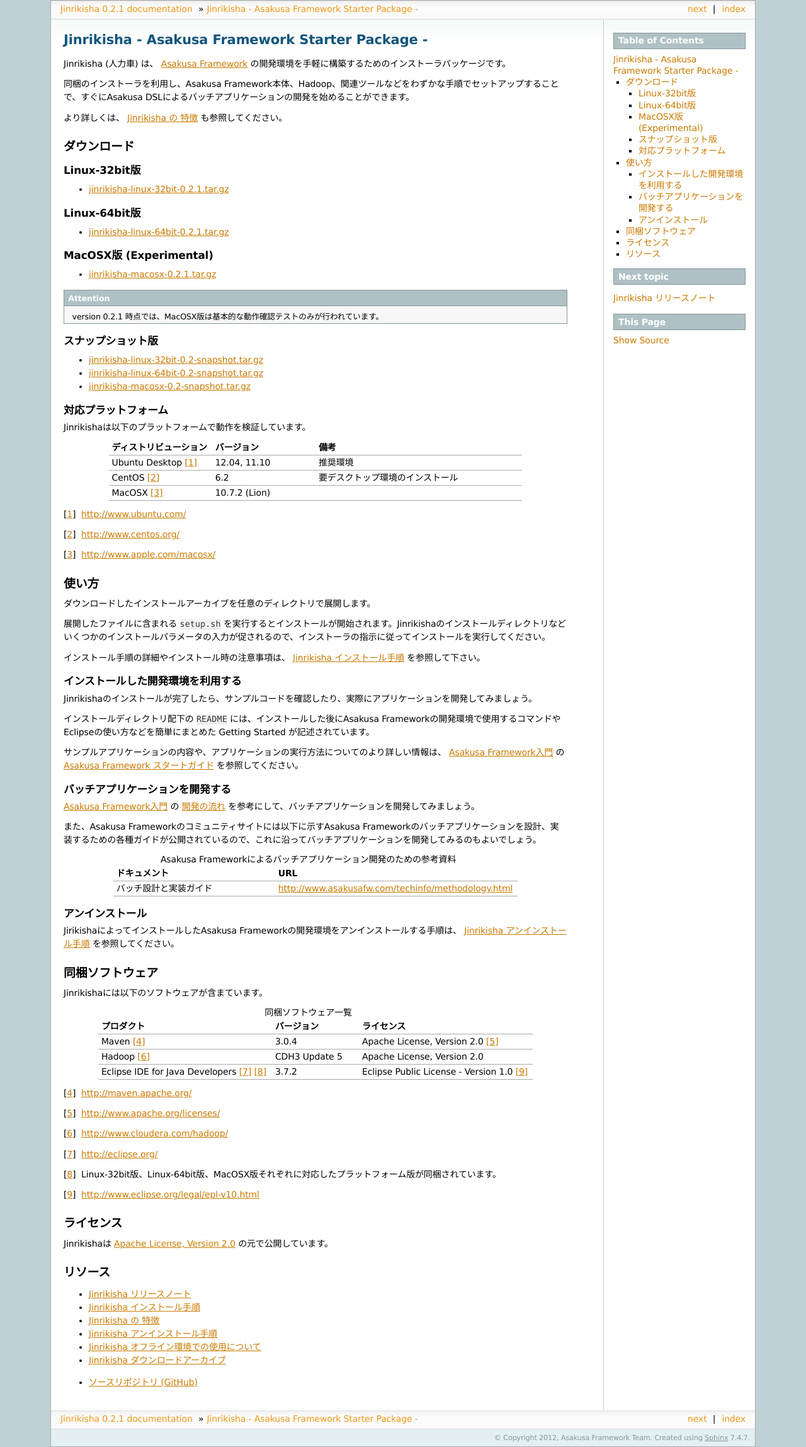
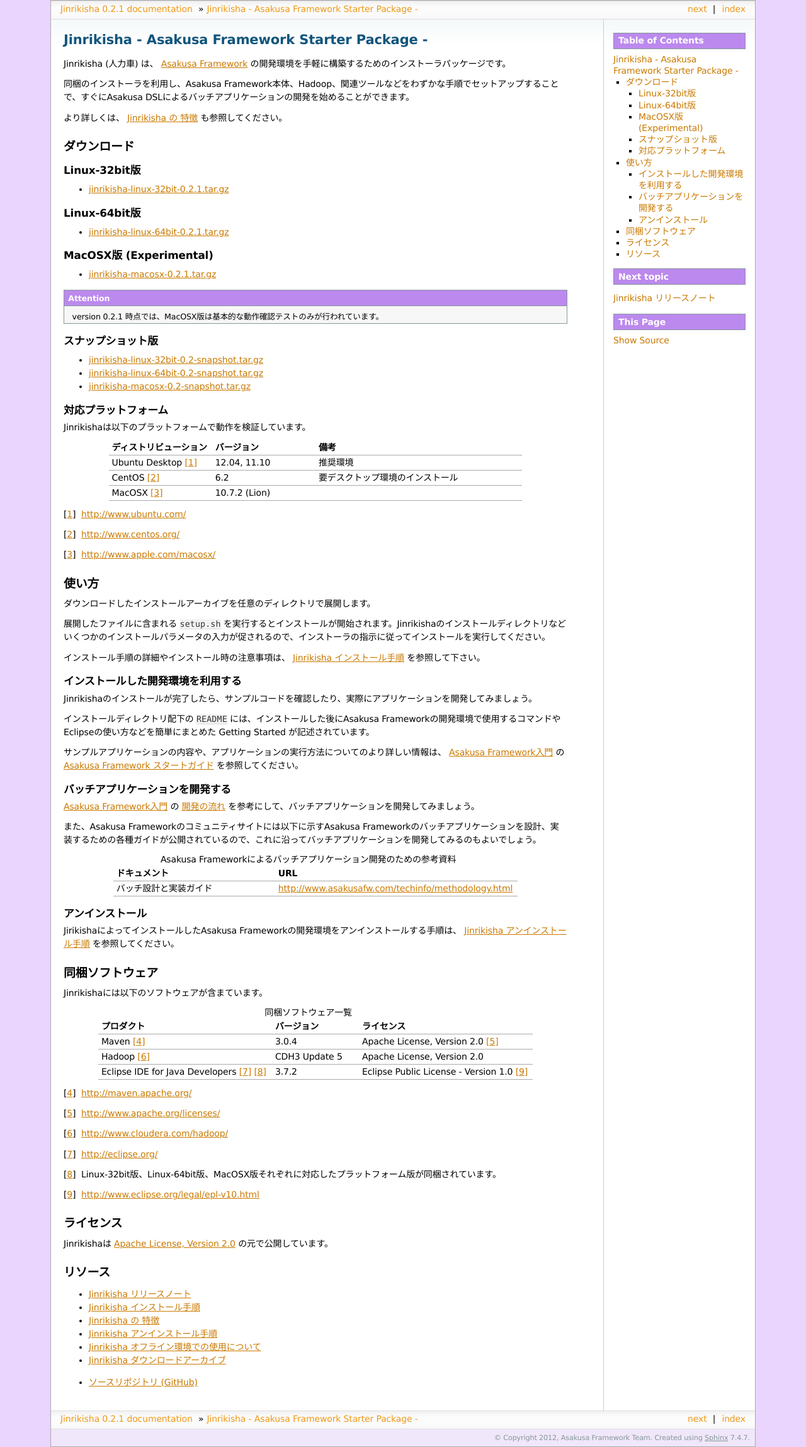
Before and after one commit to asakusafw/asakusafw-starter, a Sphinx documentation site: the page built from jinrikisha/docs/ja/source/index.rst, in a window 1280 px wide. Shown: the whole page at 63% size. Built offline with Sphinx 7.4.7, drawn with Linux system fonts in a browser that asks for light colours; formulas are drawn with MathJax 3.

Commit message:
Changed logo image and theme colors.
Special thanks to kis <http://twitter.com/kis> for creating the new logo design!!

```diff
--- a/jinrikisha/docs/ja/source/_theme/asakusa/static/asakusa.css
+++ b/jinrikisha/docs/ja/source/_theme/asakusa/static/asakusa.css
@@ -1,4 +1,21 @@
 @import url('sphinxdoc.css');
+
+body {
+  background-color: #ead5ff;
+}
+
+div.admonition p.admonition-title,
+div.warning p.admonition-title {
+  background-color: #bc89ee;
+}
+
+div.sphinxsidebar h3, div.sphinxsidebar h4 {
+  background-color: #bc89ee;
+}
+
+div.footer {
+  background-color: #f0e7fa;
+}
 
 .section h1 {
   font-size: 1.7em;
```
Also changed, not shown: jinrikisha/docs/ja/source/_static/logo.png.
